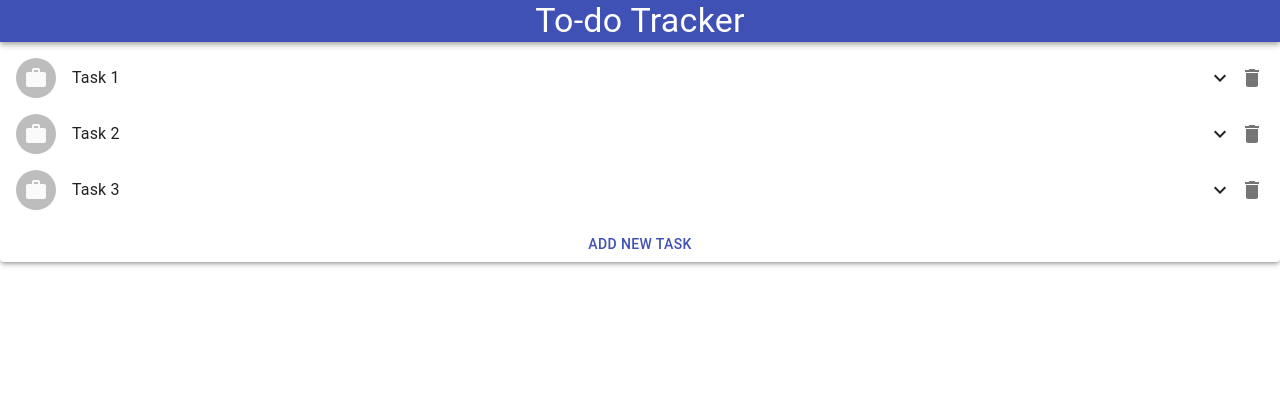
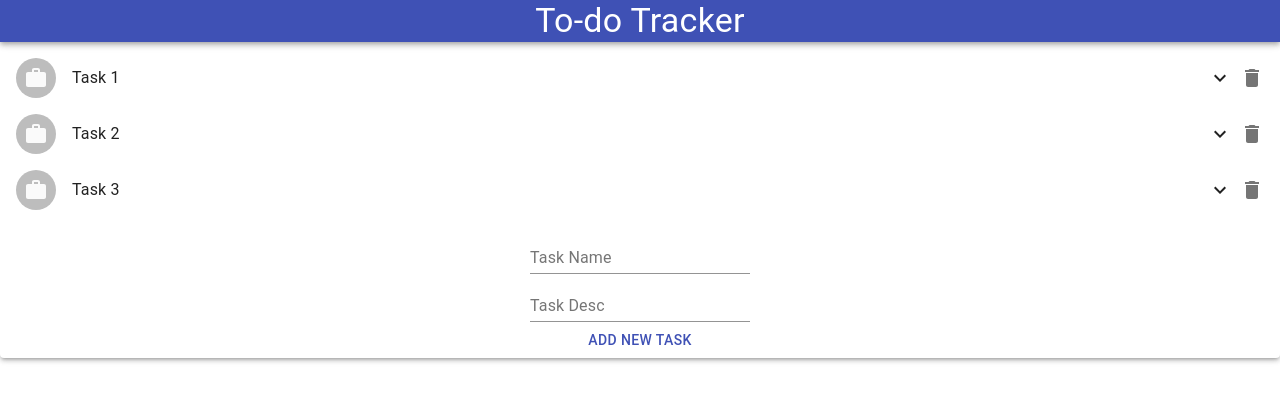
Before and after one commit to adityapranavbhuvanapalli/todo-list-react, a React (Create React App) app: page / in a window 1280 px wide. Shown: the top 402 px of the page. Built offline with nearby package versions, Linux system fonts and the light colour scheme.

Commit message:
Added user-defined add task functionality

```diff
--- a/src/App.js
+++ b/src/App.js
@@ -7,6 +7,7 @@ import Typography from '@material-ui/core/Typography';
 import logo from './logo.svg';
 import './App.css';
 import Tasks from './components/Tasks'
+import AddTask from './components/AddTask'
 
 export default class App extends Component {
   state = {
@@ -24,16 +25,13 @@ export default class App extends Component {
     this.setState({tasks});
   }
 
-  addTask = () => {
-    const newId = this.state.tasks.length+1;
+  addTask = (task) => {
+    task.id=Math.random()
+    // const newId = this.state.tasks.length+1;
     this.setState(state => {
       const tasks = [
         ...state.tasks,
-        {
-          id : newId,
-          name : "Task "+newId,
-          desc : "This is a description of Task " + newId
-        }
+        task
       ];
 
       return {
@@ -50,21 +48,9 @@ export default class App extends Component {
             <Typography variant="h4">To-do Tracker</Typography>
           </AppBar>
           <Tasks tasks={this.state.tasks} deleteTask={this.deleteTask}/>
-          <Button color="primary" onClick={()=>{this.addTask()}}>Add new Task</Button>
+          <AddTask addTask={this.addTask}/>
         </Paper>
       </div>
     );
   }
 }
-
-{/* <AppBar position="static">
-  <Toolbar>
-    <IconButton edge="start" className={classes.menuButton} color="inherit" aria-label="menu">
-      <MenuIcon />
-    </IconButton>
-    <Typography variant="h6" className={classes.title}>
-      News
-    </Typography>
-    <Button color="inherit">Login</Button>
-  </Toolbar>
-</AppBar> */}
--- /dev/null
+++ b/src/components/AddTask.js
@@ -0,0 +1,49 @@
+import React, {Component} from 'react'
+import { Button, TextField } from '@material-ui/core';
+
+export default class AddTask extends Component {
+
+    state = {
+        name: '',
+        desc: ''
+    }
+
+    handleChange = (e) => {
+        this.setState({
+            name: e.target.value
+        })
+    }
+
+    handleSubmit = (e) => {
+        e.preventDefault();
+        if(this.state.name==='' && this.state.desc==='')
+            alert("Enter all the task details")
+        else{
+            this.props.addTask(this.state);
+            this.setState({
+                name:'',
+                desc:''
+            })
+        }
+    }
+
+    render(){
+        return (
+            <div>
+                <form onSubmit={e=> this.handleSubmit(e)}>
+                    <TextField label="Task Name"
+                        value={this.state.name}
+                        onChange={e=>{this.setState({name: e.target.value})}}
+                    />
+                    <br />
+                    <TextField label="Task Desc"
+                        value={this.state.desc}
+                        onChange={e=>{this.setState({desc: e.target.value})}}
+                    />
+                    <br />
+                    <Button color="primary" onClick={e=>{this.handleSubmit(e)}}>Add new Task</Button>
+                </form>
+            </div>
+        )
+    }
+}
--- a/src/components/Tasks.js
+++ b/src/components/Tasks.js
@@ -33,13 +33,12 @@ const Tasks = ({tasks,deleteTask}) => {
     const classes = useStyles();
 
     const [open, setOpen] = React.useState(false);
+
     const handleClick = () => {
         // setOpen(!task.open);
         alert("Feature under development")
         setOpen(!open)
     };
-
-    console.log(open)
 
     const taskList = tasks.length ? (
         <List>
```
